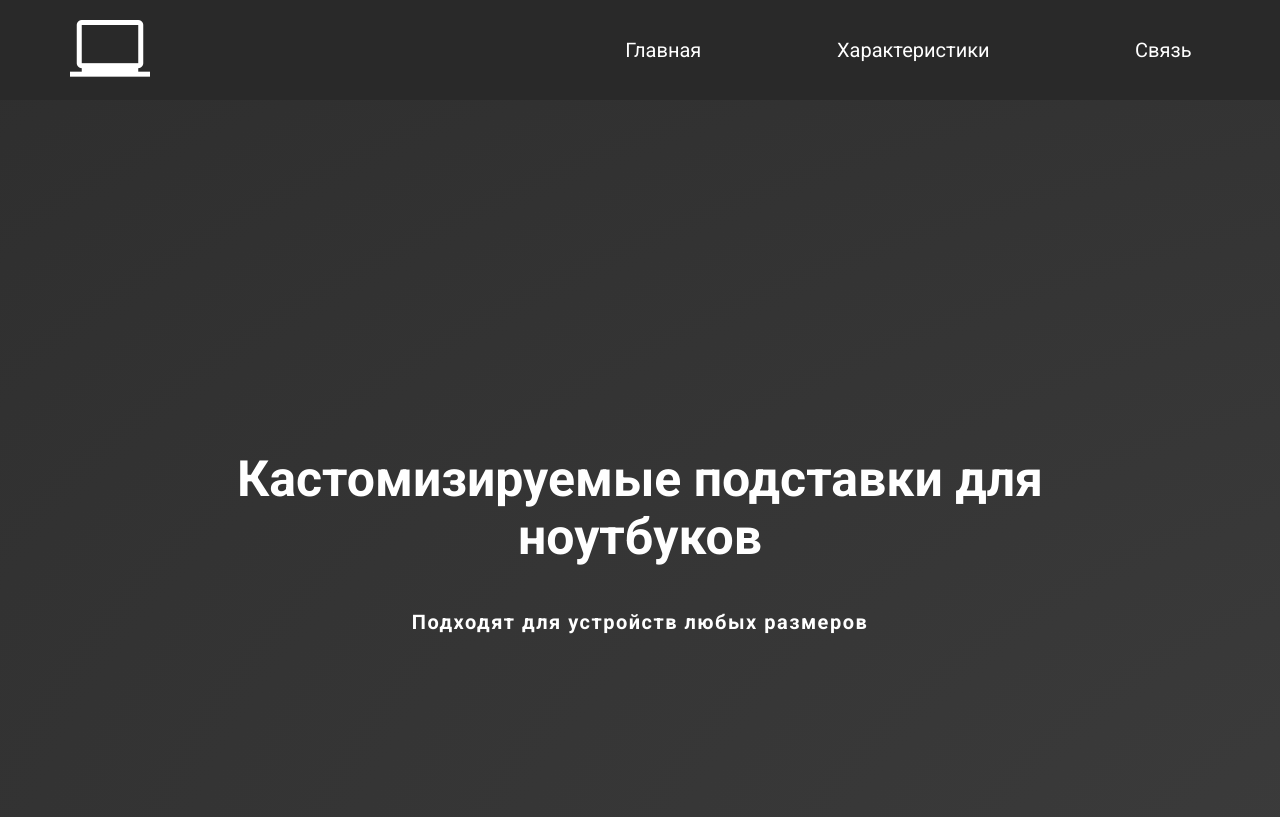
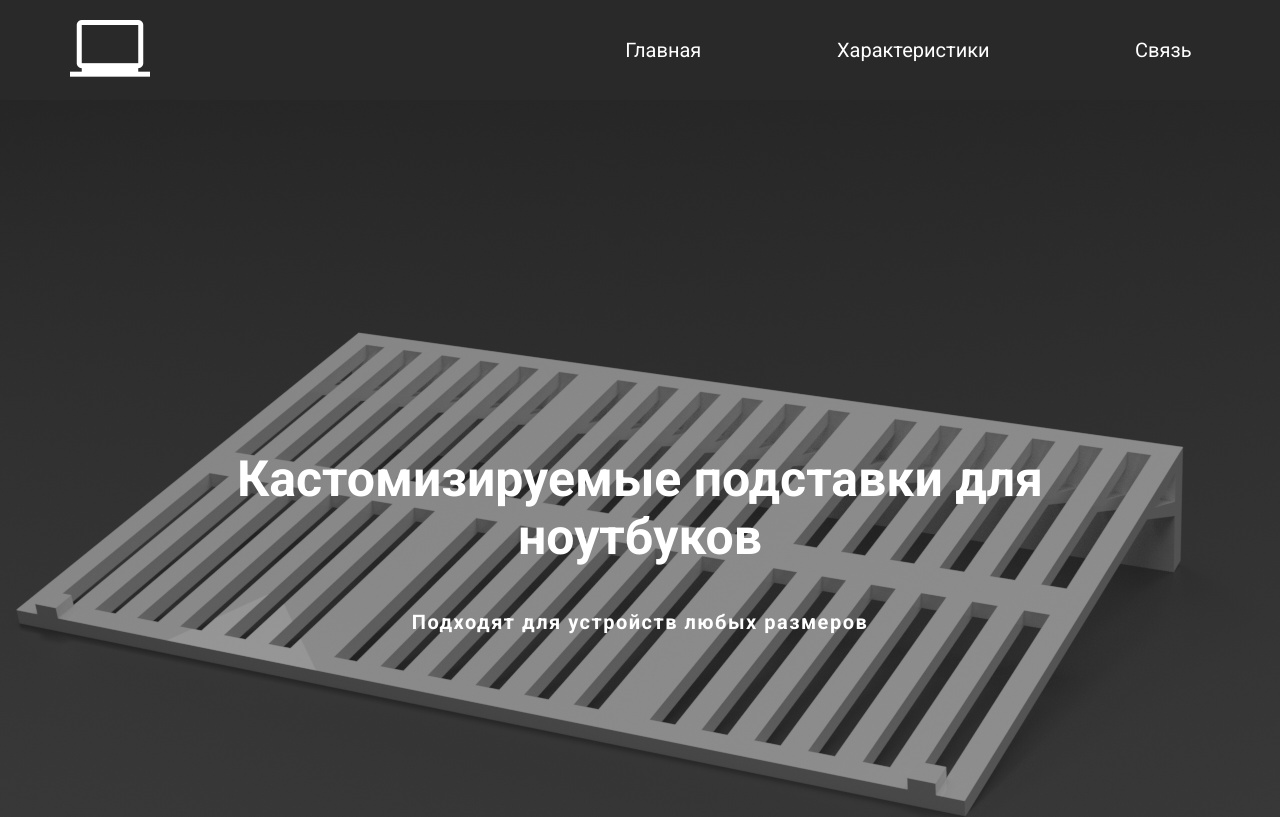
Before and after one commit to tvorozochek/tvorozochek.github.io, a plain HTML site: page docs/index.html in a window 1280 px wide. Shown: the top 817 px of the page. Drawn offline with nearby package versions, Linux system fonts and the light colour scheme.

Commit message:
Update style.css

```diff
--- a/docs/style.css
+++ b/docs/style.css
@@ -95,7 +95,7 @@ p
     justify-content: center;
     align-content: center;
     flex-wrap: wrap;
-    background-image: url('img/untitled.png');
+    background-image: url('../img/untitled.png');
     background-position: center;
     background-repeat: no-repeat;
     background-color: #292929;
```
